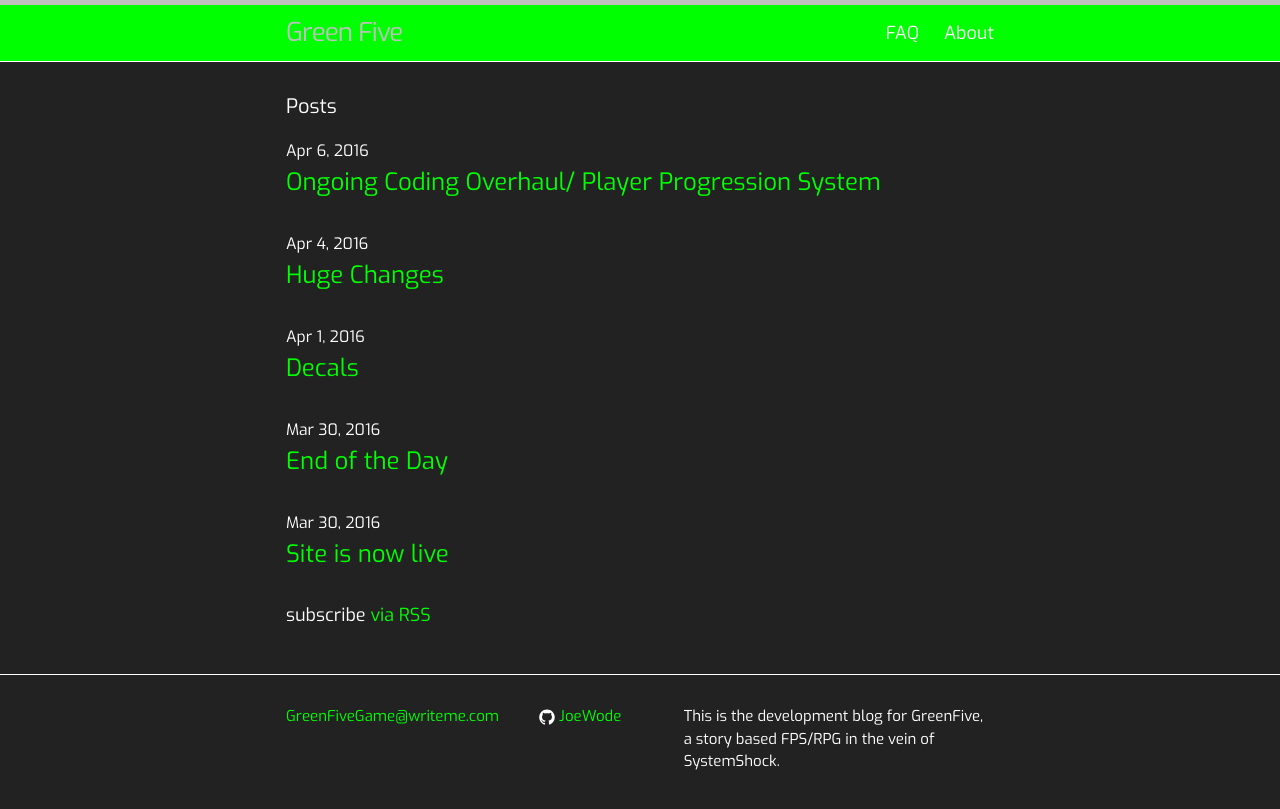
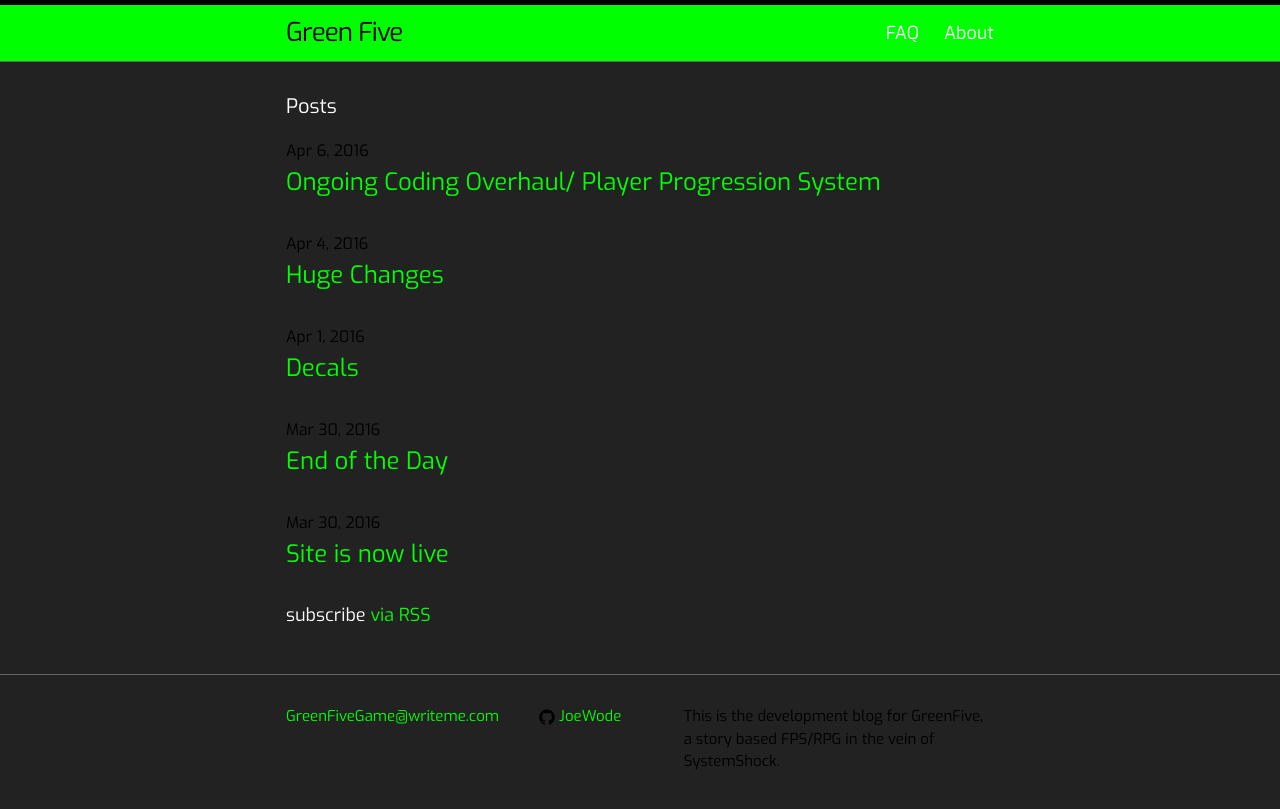
Before and after one commit to JoeWode/JoeWode.github.io, a Jekyll site: the page built from index.html, in a window 1280 px wide. Shown: the top 809 px of the page. Built offline with Jekyll 4.4.1, drawn with Linux system fonts in a browser that asks for light colours.

Commit message:
Update main.scss

```diff
--- a/css/main.scss
+++ b/css/main.scss
@@ -17,7 +17,7 @@ $text-color:       #fff;
 $background-color: #222;
 $brand-color:      #00ff00;
 
-$grey-color:       #fff;
+$grey-color:       #000;
 $grey-color-light: lighten($grey-color, 40%);
 $grey-color-dark:  darken($grey-color, 25%);
 
```
